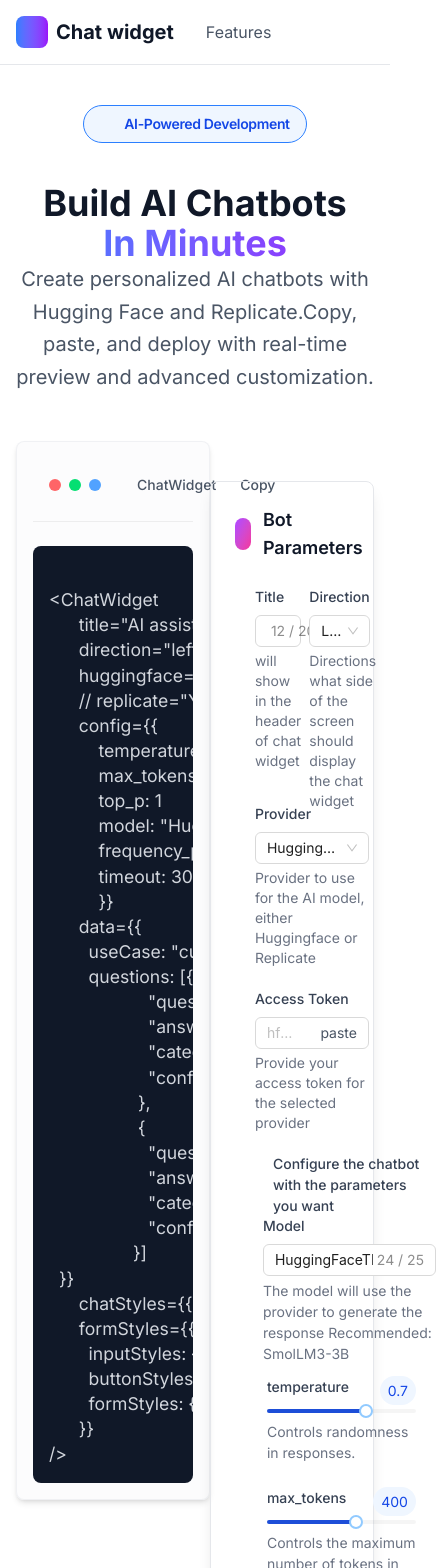
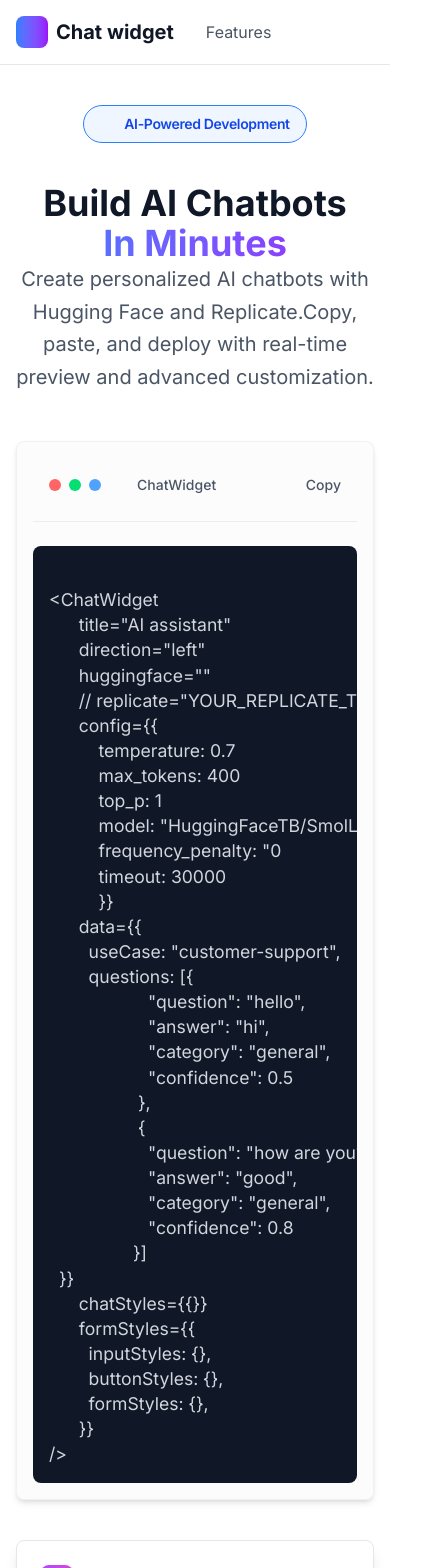
Before and after one commit to Jorge-Ernesto1355/WebsiteChatWidget, a React (Vite) app: page / in a window 390 px wide. Shown: the top 1568 px of the page, 436 px wide, since content can reach past the window. Built offline with nearby package versions, Linux system fonts and the light colour scheme; some icons are missing.

Commit message:
feat: :sparkles: add xs to mobile

```diff
--- a/src/App.tsx
+++ b/src/App.tsx
@@ -15,10 +15,10 @@ function App() {
       <Badge />
       <HeroSection />
       <Row className="max-w-7xl mx-auto px-4 sm:px-6 lg:px-8 flex justify-center mb-20">
-        <Col span={13}>
+        <Col xs={24} md={13}>
           <CodeSection />
         </Col>
-        <Col span={11}>
+        <Col xs={24} md={11}>
           <FormSection />
         </Col>
       </Row>
```
